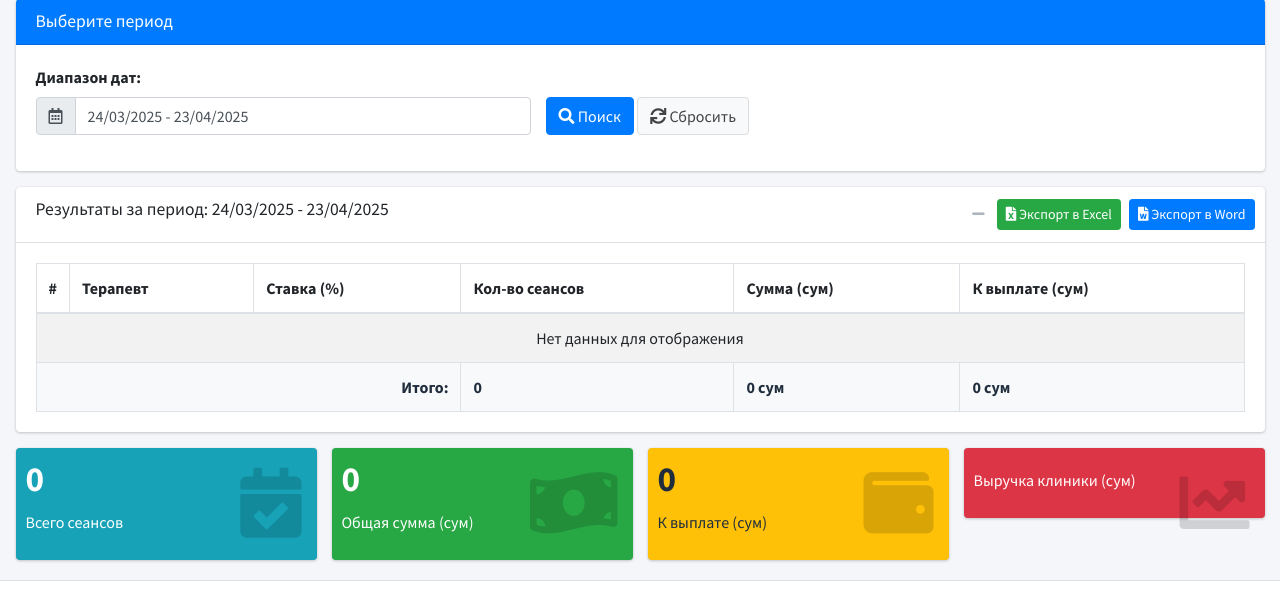
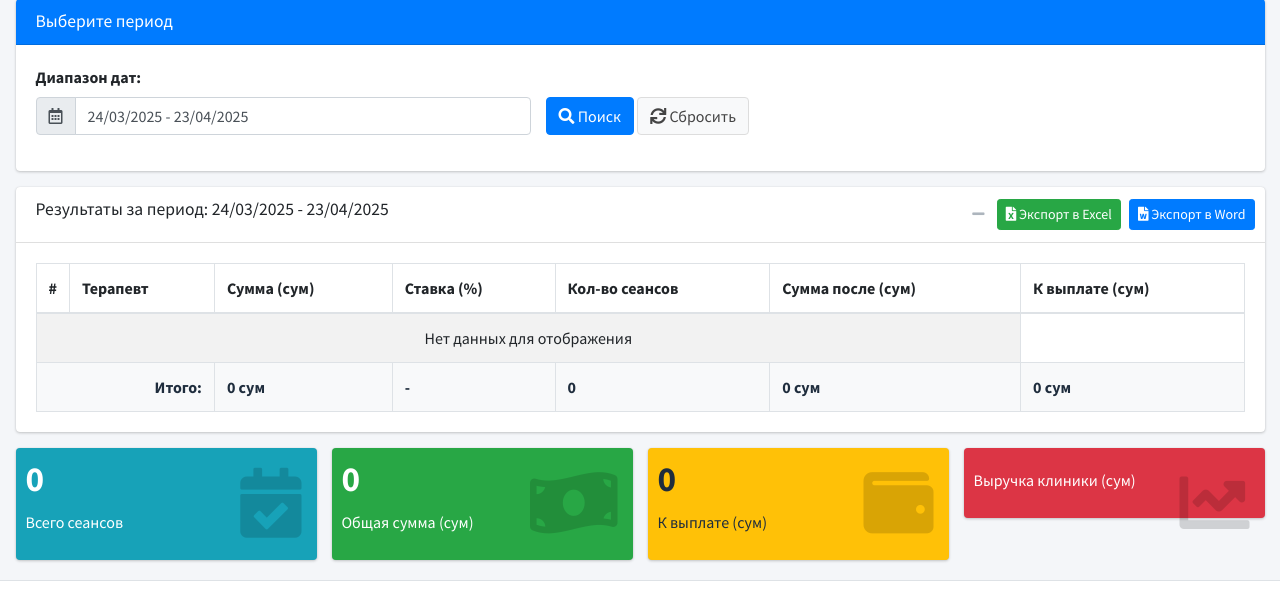
Before and after one commit to mu7affarmirzo/hayat_client_ease, a Django app: page /booking/therapist-statistics/ in a window 1280 px wide. Shown: the part 726-1325 px from the top of the page. Run offline with Django 5.2, Linux system fonts and the light colour scheme; the visitor is signed in with stand-in values (Sample User, id 1); data that the repository does not hold is empty; some libraries are stand-ins or nearby versions.

Commit message:
🔼Updated: amount

```diff
--- a/core/reception/views/stats.py
+++ b/core/reception/views/stats.py
@@ -78,9 +78,10 @@ def therapist_statistics(request):
         # Add to stats list
         stats.append({
             'full_name': therapist.full_name,
+            'total_amount': total_amount,
             'rate': rate,
             'session_count': session_count,
-            'total_amount': paid_amount,
+            'after_share_amount': owner_share,
             'payout_amount': payout,
         })
 
--- a/core/templates/adminstration/therapist_stats.html
+++ b/core/templates/adminstration/therapist_stats.html
@@ -213,9 +213,10 @@
                             <tr>
                                 <th style="width: 10px">#</th>
                                 <th>Терапевт</th>
+                                <th>Сумма (сум)</th>
                                 <th>Ставка (%)</th>
                                 <th>Кол-во сеансов</th>
-                                <th>Сумма (сум)</th>
+                                <th>Сумма после (сум)</th>
                                 <th>К выплате (сум)</th>
                             </tr>
                             </thead>
@@ -224,9 +225,10 @@
                                 <tr>
                                     <td>{{ forloop.counter }}</td>
                                     <td>{{ therapist.full_name }}</td>
+                                    <td>{{ therapist.total_amount|intcomma }} сум</td>
                                     <td>{{ therapist.rate }}%</td>
                                     <td>{{ therapist.session_count }}</td>
-                                    <td>{{ therapist.total_amount|intcomma }} сум</td>
+                                    <td>{{ therapist.after_share_amount|intcomma }} сум</td>
                                     <td>{{ therapist.payout_amount|intcomma }} сум</td>
                                 </tr>
                             {% empty %}
@@ -237,7 +239,9 @@
                             </tbody>
                             <tfoot>
                             <tr class="bg-light font-weight-bold">
-                                <td colspan="3" class="text-right">Итого:</td>
+                                <td colspan="2" class="text-right">Итого:</td>
+                                <td>{{ total_amount|intcomma }} сум</td>
+                                <td>-</td>
                                 <td>{{ total_sessions }}</td>
                                 <td>{{ total_amount|intcomma }} сум</td>
                                 <td>{{ total_payout|intcomma }} сум</td>
```
